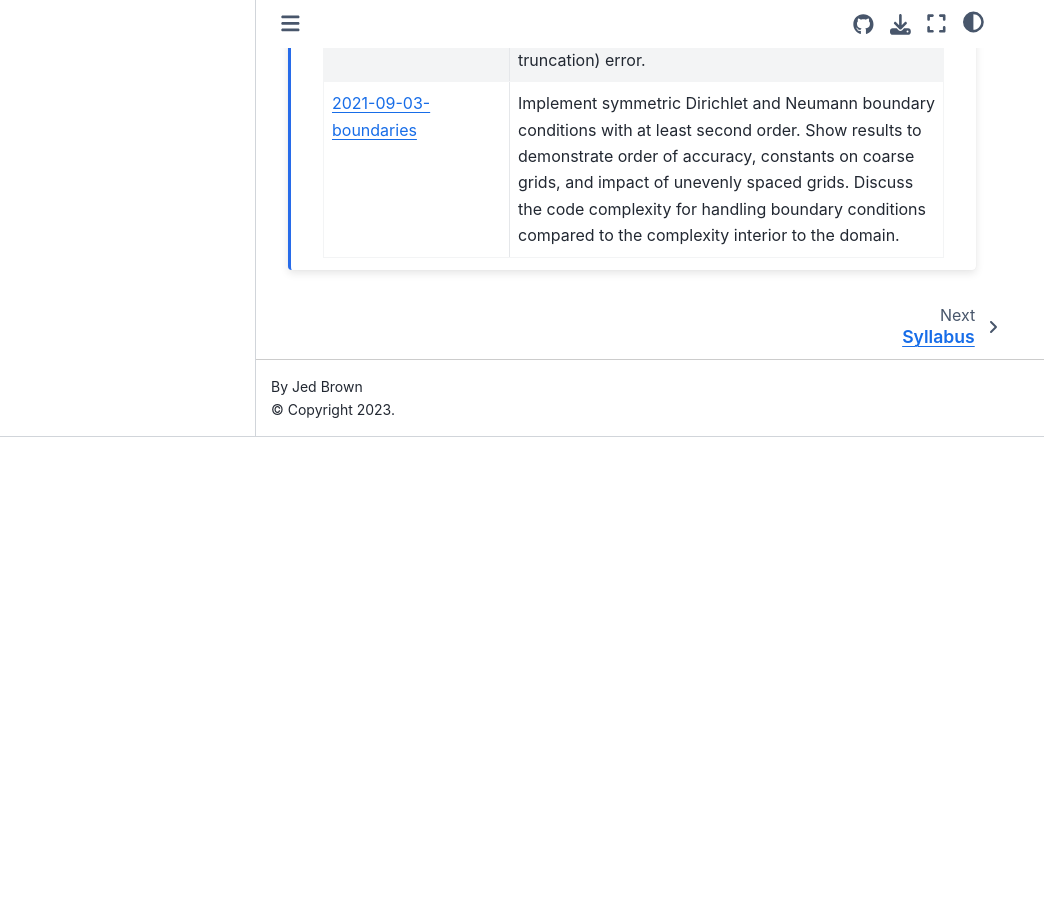
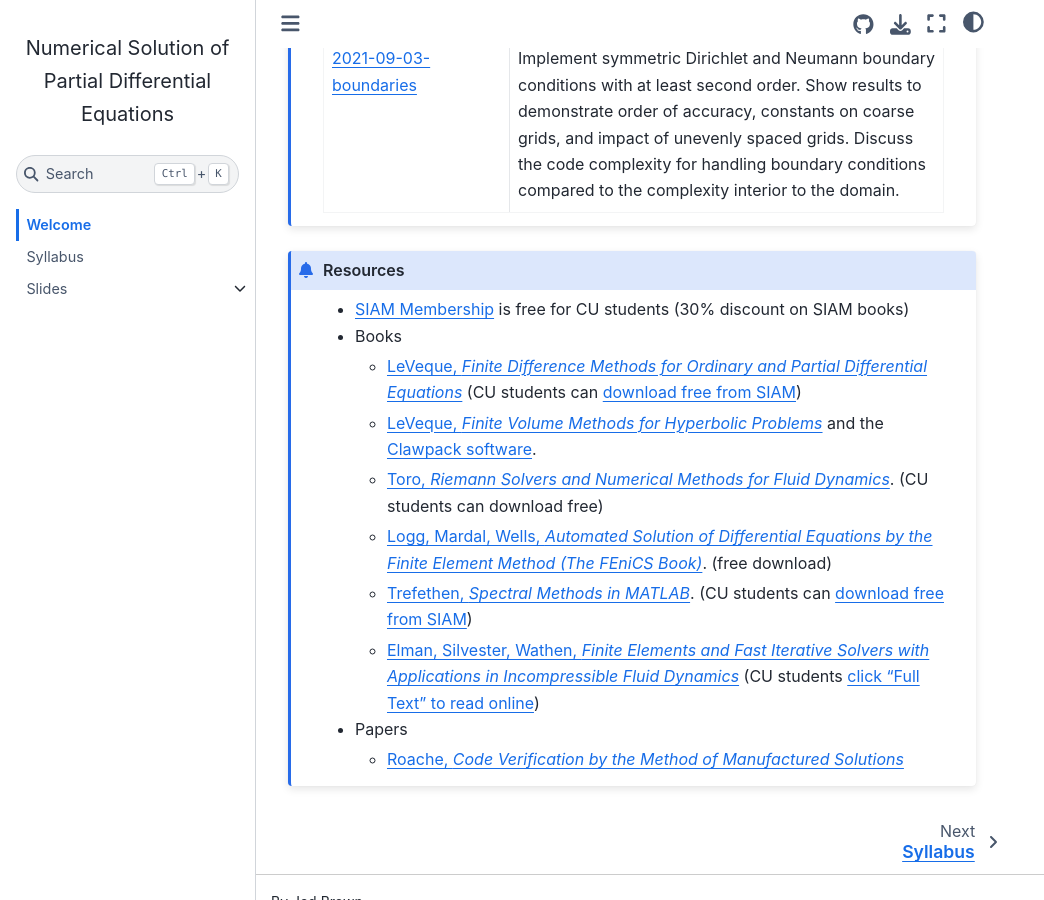
Before and after one commit to cu-numpde/fall21, a Jupyter Book: the page built from index.md, in a window 1280 px wide and 900 px high, scrolled down 616 px. Shown: the whole window, without its empty margins (0-1044 px from the left). Built offline with Jupyter Book 1.0.4 settings and Sphinx 7.4.7 and the Sphinx Book theme 1.1.4, drawn with Linux system fonts in a browser that asks for light colours; pages that are not in the unit, such as notebooks, are missing from menus; before the commit the page ends 1053 px from its top, so only the background shows below that.

Commit message:
Add resources/books/papers

```diff
--- a/index.md
+++ b/index.md
@@ -25,3 +25,17 @@ Welcome to **CSCI-5636: Numerical Solution of Partial Differential Equations**
   - Implement symmetric Dirichlet and Neumann boundary conditions with at least second order. Show results to demonstrate order of accuracy, constants on coarse grids, and impact of unevenly spaced grids. Discuss the code complexity for handling boundary conditions compared to the complexity interior to the domain.
 :::
 ::::
+
+:::{admonition} Resources
+
+* [SIAM Membership](http://www.siam.org/students/memberships.php) is free for CU students (30% discount on SIAM books)
+* Books
+  * [LeVeque, *Finite Difference Methods for Ordinary and Partial Differential Equations*](https://faculty.washington.edu/rjl/fdmbook/) (CU students can [download free from SIAM](http://epubs.siam.org/doi/book/10.1137/1.9780898717839))
+  * [LeVeque, *Finite Volume Methods for Hyperbolic Problems*](https://depts.washington.edu/clawpack/book.html) and the [Clawpack software](http://www.clawpack.org/).
+  * [Toro, *Riemann Solvers and Numerical Methods for Fluid Dynamics*](https://link.springer.com/book/10.1007%2Fb79761#toc). (CU students can download free)
+  * [Logg, Mardal, Wells, *Automated Solution of Differential Equations by the Finite Element Method (The FEniCS Book)*](https://link.springer.com/book/10.1007%2F978-3-642-23099-8). (free download)
+  * [Trefethen, *Spectral Methods in MATLAB*](https://people.maths.ox.ac.uk/trefethen/spectral.html). (CU students can [download free from SIAM](http://epubs.siam.org/doi/book/10.1137/1.9780898719598))
+  * [Elman, Silvester, Wathen, *Finite Elements and Fast Iterative Solvers with Applications in Incompressible Fluid Dynamics*](https://doi.org/10.1093/acprof:oso/9780199678792.001.0001) (CU students [click "Full Text" to read online](http://libraries.colorado.edu/record=b7826912~S3))
+* Papers
+  * [Roache, *Code Verification by the Method of Manufactured Solutions*](https://doi.org/10.1115/1.1436090)
+:::
```
Also changed, not shown: other parts of index.md (+1 -1 lines).
